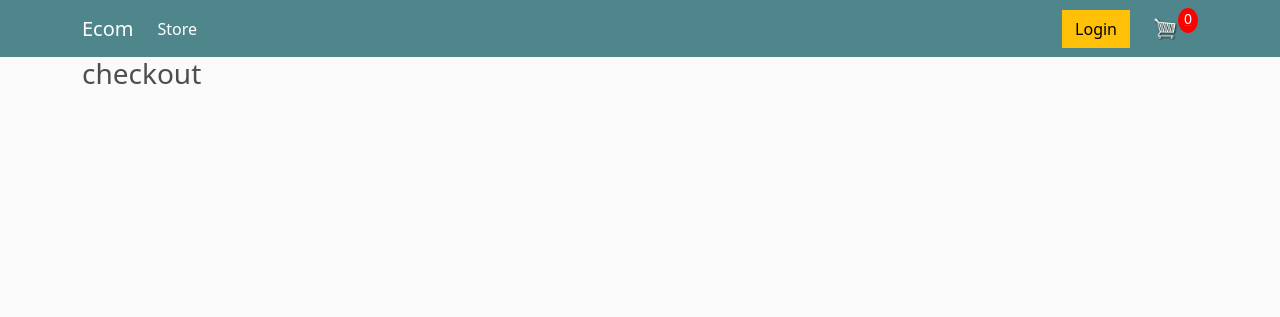
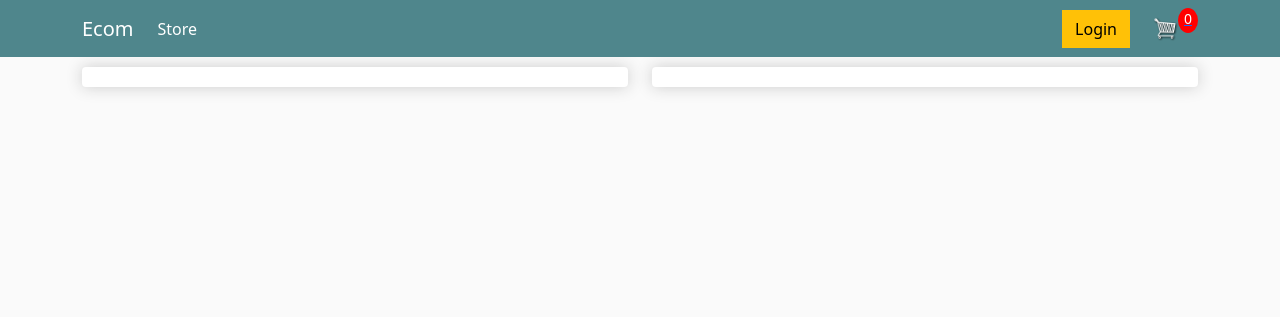
Before and after one commit to TamimurRahman/GUB_EDGE_Program_ecommerce_project, a Django app: page /checkout/ in a window 1280 px wide. Shown: the top 317 px of the page. Run offline with Django 5.2, Linux system fonts and the light colour scheme.

Commit message:
in this portion i want to work on checkout.html and create two columns

```diff
--- a/ecommerce/store/templates/store/checkout.html
+++ b/ecommerce/store/templates/store/checkout.html
@@ -1,6 +1,18 @@
-
 {% extends 'store/main.html' %}
 {% load static %}
 {% block content %}
-     <h3>checkout</h3>
+     <div class="row">
+		<div class="col-lg-6">
+			<div class="box-element" id="form-wrapper">
+
+			</div>
+
+		</div>
+
+		<div class="col-lg-6">
+			<div class="box-element">
+
+			</div>
+		</div>
+	</div>
 {% endblock content %}
```
Also changed, not shown: ecommerce/store/templates/store/cart.html (+21 -0 lines).
